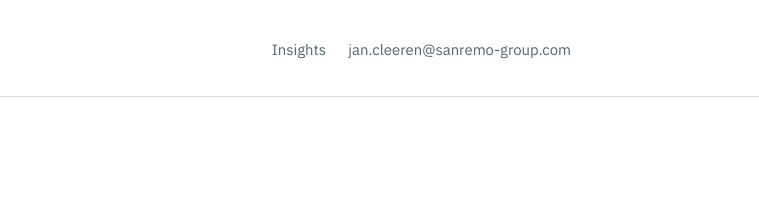
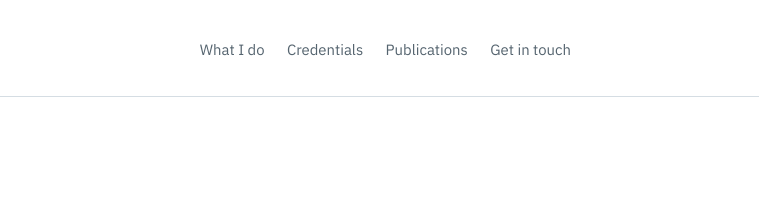
Before and after one commit to jcleeren/sanremo-site, a plain HTML site: page insights/solution-sales-isnt-dead/index.html in a window 1280 px wide. Shown: the top 207 px of the page, 521-1280 px from the left. Drawn offline with Linux system fonts and the light colour scheme.

Commit message:
Use the new header nav on the paper and privacy pages
Co-Authored-By: Claude Opus 5.5 <noreply@anthropic.com>
Claude-Session: https://claude.ai/code/session_01Hji5vn3tB85n55E4PZWGoT

```diff
--- a/insights/solution-sales-isnt-dead/index.html
+++ b/insights/solution-sales-isnt-dead/index.html
@@ -185,7 +185,7 @@ body{font-size:16px}
 <header class="masthead">
 <div class="wrap">
 <a class="mark" href="/"><img src="/assets/srg-logo.png" alt="SanRemo Group" width="596" height="235"></a>
-<nav><a href="/#insights">Insights</a><a href="/#contact">jan.cleeren@sanremo-group.com</a></nav>
+<nav><a href="/#what-i-do">What I do</a><a href="/#missions">Credentials</a><a href="/#insights">Publications</a><a href="/#contact">Get in touch</a></nav>
 </div>
 </header>
 
```
Also changed, not shown: privacy/index.html (+1 -1 lines).
